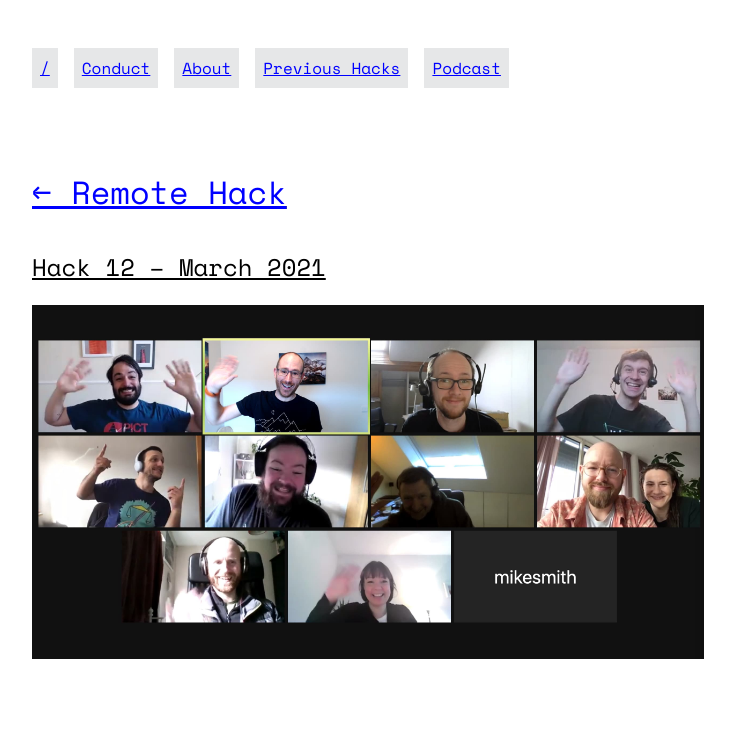
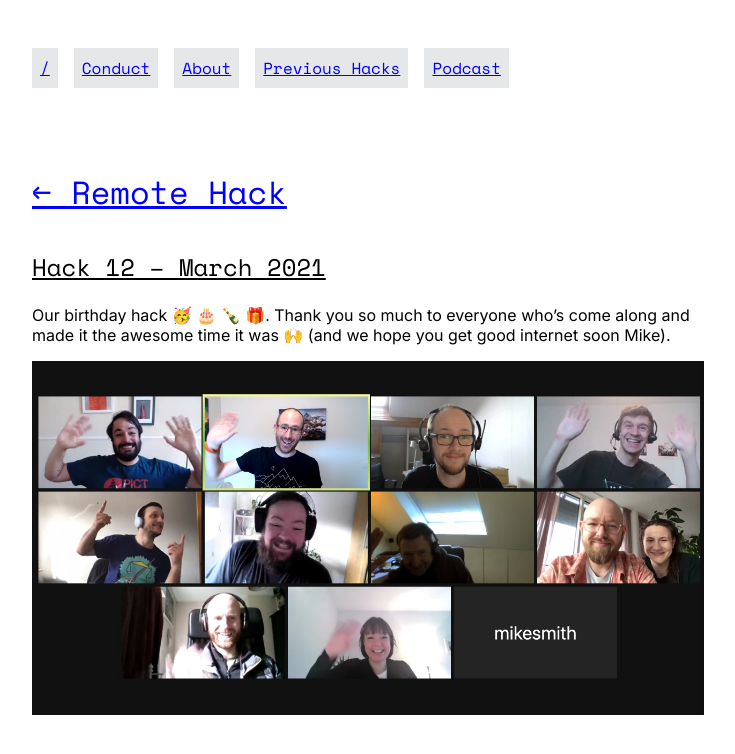
Before and after one commit to remotehack/remotehack.github.io, a Jekyll site: the page built from _hacks/12.md, in a window 1280 px wide. Shown: the top 754 px of the page, without its empty margins (272-1007 px from the left). Built offline with Jekyll 4.4.1, drawn with Linux system fonts in a browser that asks for light colours.

Commit message:
Add a lede to March 2021

```diff
--- a/_hacks/12.md
+++ b/_hacks/12.md
@@ -3,4 +3,6 @@ hack_number: 12
 date: 2021-03-27
 happened: true
 ---
+Our birthday hack 🥳 🎂 🍾 🎁. Thank you so much to everyone who's come along and made it the awesome time it was 🙌 (and we hope you get good internet soon Mike).
+
 ![A crowd of friendly Remote Hackers on a Zoom call](/images/2021-03_zoom-crowd.jpg)
```
